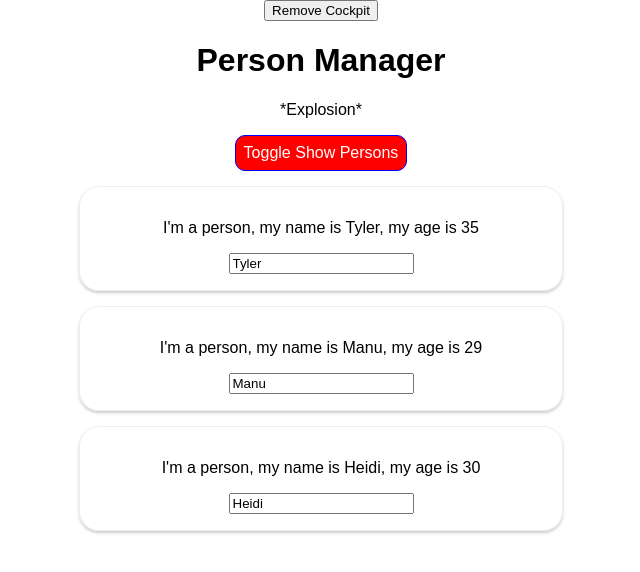
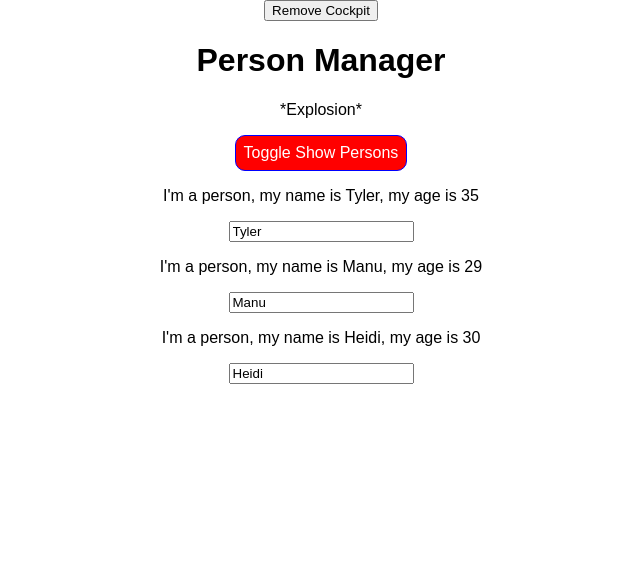
Before and after one commit to lundb1tr/react-training, a React app: page / in a window 1280 px wide. Both pictures are taken after a click on the button "Toggle Show Persons". Shown: the top 572 px of the page, without its empty margins (319-959 px from the left). Built offline with nearby package versions, Linux system fonts and the light colour scheme.

Commit message:
adjacent elements in person.js

```diff
--- a/src/components/Persons/Person/Person.js
+++ b/src/components/Persons/Person/Person.js
@@ -4,20 +4,19 @@ import { Person as PersonStyle } from './Person.css';
 class Person extends Component {
   render() {
     console.log('[Person.js] rendering...');
-    return (
-      <div className={PersonStyle}>
-        <p onClick={this.props.click}>
+    return [
+      <p key={'p1'} onClick={this.props.click}>
         I'm a person, my name is {this.props.name}, my age is {this.props.age}
-        </p>
-        <p>{this.props.children}</p>
+      </p>,
+      <p key={'p2'}>{this.props.children}</p>,
       <input
+        key={'input1'}
         type="text"
         onChange={this.props.changed}
         placeholder={this.props.name}
         value={this.props.name}
-        />
-      </div>
-    );
+      />,
+    ];
   }
 }
 
--- a/src/components/Persons/Persons.js
+++ b/src/components/Persons/Persons.js
@@ -1,7 +1,8 @@
-import React, { Component } from 'react';
+import React, { PureComponent } from 'react';
 import Person from './Person/Person';
 
-class Persons extends Component {
+/* PureComponent is a normal component that runs shouldComponentUpdate with a complete props check */
+class Persons extends PureComponent {
   // static getDerivedStateFromProps(props, state) {
   //   console.log('[Persons.js] getDerivedStateFromProps');
   //   return state;
@@ -12,11 +13,16 @@ class Persons extends Component {
   //   console.log('[Persons.js] componentWillReceiveProps', props);
   // }
 
-  shouldComponentUpdate({ persons }, nextState) {
-    /* Use case, is my parent going to update and do I need to as well? */
-    console.log('[Persons,js] shouldComponentUpdate');
-    return persons !== this.props.persons;
-  }
+  /* Unnecessary in PureComponent */
+  // shouldComponentUpdate({ persons, changed, clicked }, nextState) {
+  //   /* Use case, is my parent going to update and do I need to as well? */
+  //   console.log('[Persons,js] shouldComponentUpdate');
+  //   return (
+  //     persons !== this.props.persons ||
+  //     changed !== this.props.changed ||
+  //     clicked !== this.props.clicked
+  //   );
+  // }
 
   getSnapshotBeforeUpdate(prevProps, prevState) {
     console.log('[Persons.js] getSnapshotBeforeUpdate');
@@ -31,6 +37,7 @@ class Persons extends Component {
     console.log('[Persons.js] componentWillUnmount');
   }
 
+  /* Doesn't immediately update the 'real' DOM.  If differences are found it updates the 'real' DOM and if no differences are found it does not re-render the 'real' DOM */
   render() {
     console.log('[Persons.js] rendering...');
     return this.props.persons.map(({ id, name, age, description }, index) => {
```
Lines whose indentation alone changed are shown as unchanged.
